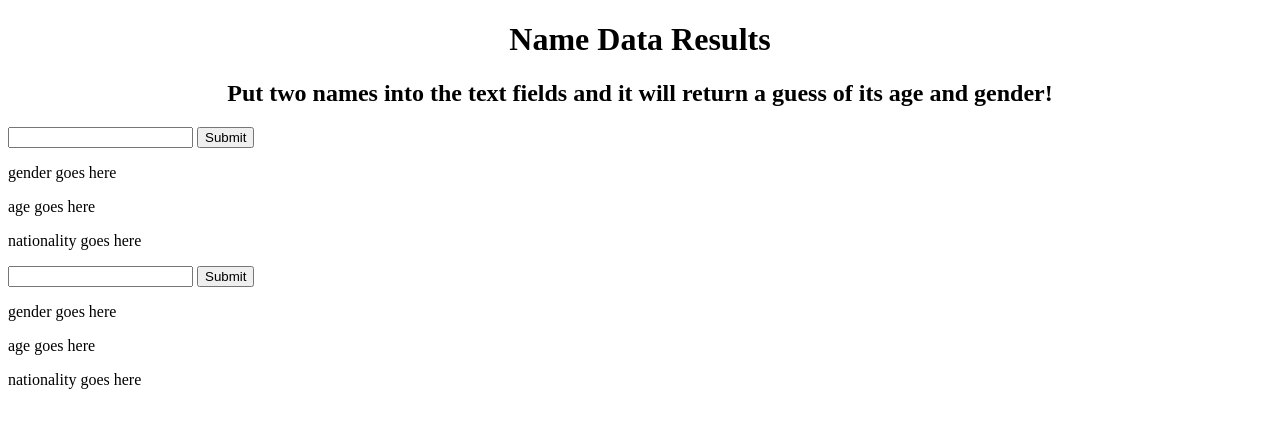
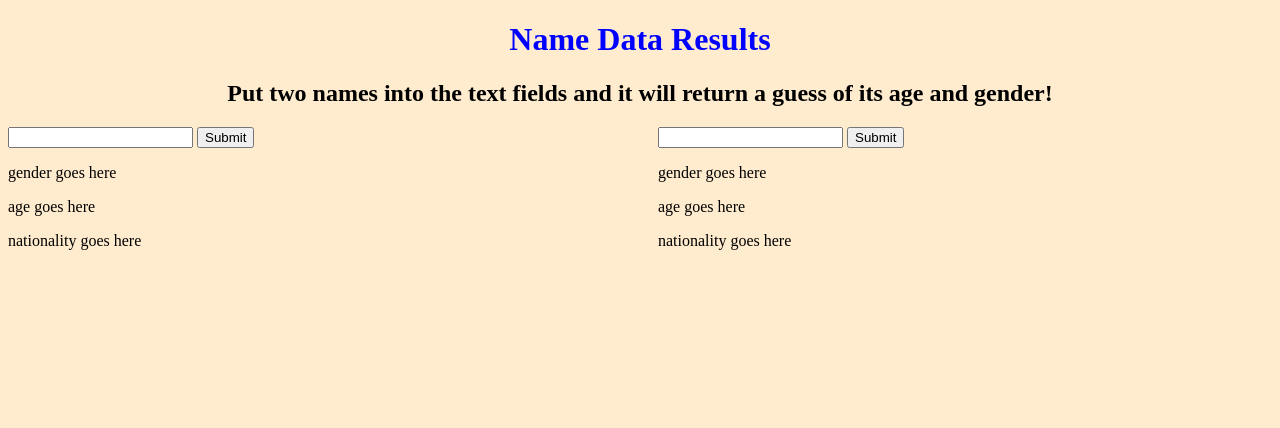
Before and after one commit to cmann80/phase-1-project, a plain HTML site: page index.html in a window 1280 px wide. Drawn offline with Linux system fonts and the light colour scheme.

Commit message:
CSS file coming along

```diff
--- a/index.html
+++ b/index.html
@@ -5,7 +5,7 @@
     <meta http-equiv="X-UA-Compatible" content="IE=edge">
     <meta name="viewport" content="width=device-width, initial-scale=1.0">
     <title>Document</title>
-<link rel='stylesheet' href="'style.css">
+<link rel='stylesheet' href="style.css">
 </head>
 <body>
 <h1 align = center>Name Data Results</h1>
--- a/style.css
+++ b/style.css
@@ -0,0 +1,13 @@
+body {
+    background-color:blanchedalmond
+}
+
+h1 {
+    color:blue
+}
+
+div {
+    display: grid;
+    grid-template-columns: 50vw 50vw;
+    grid-gap: 10px;
+}
```
